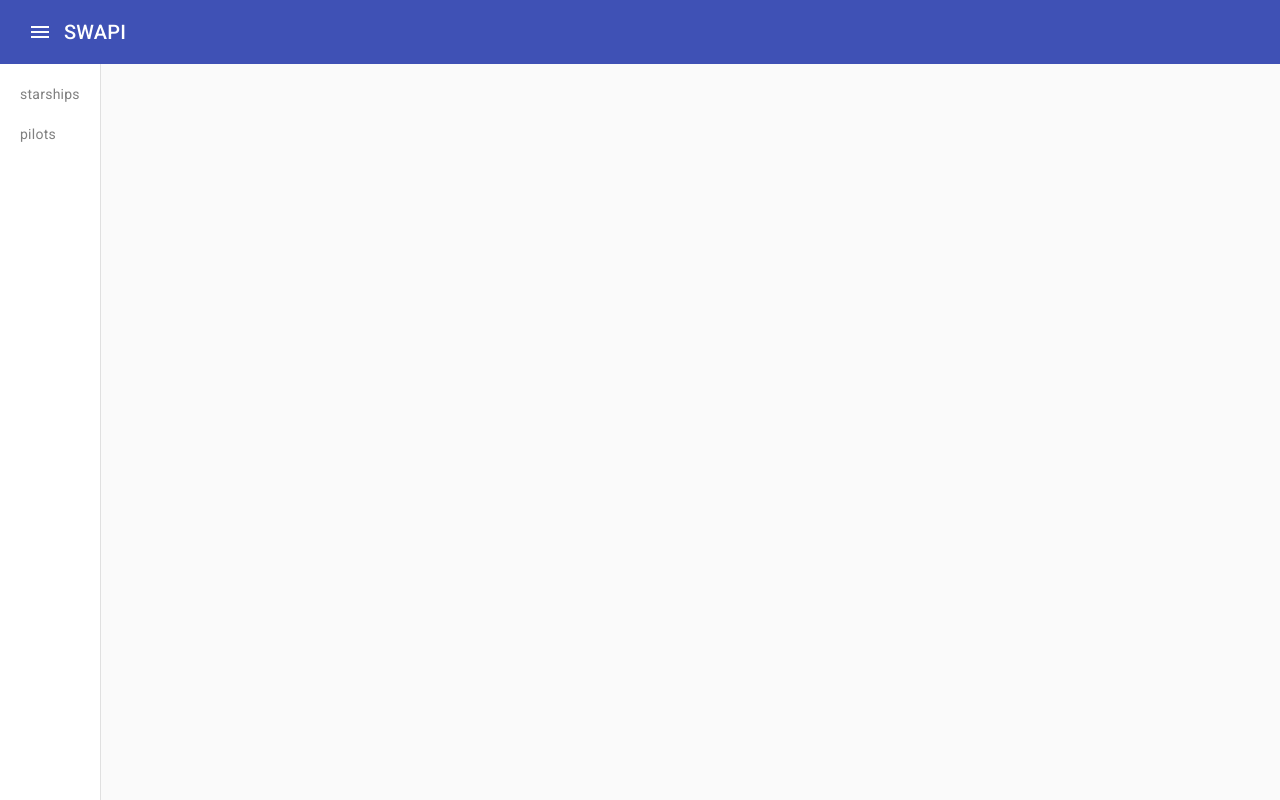
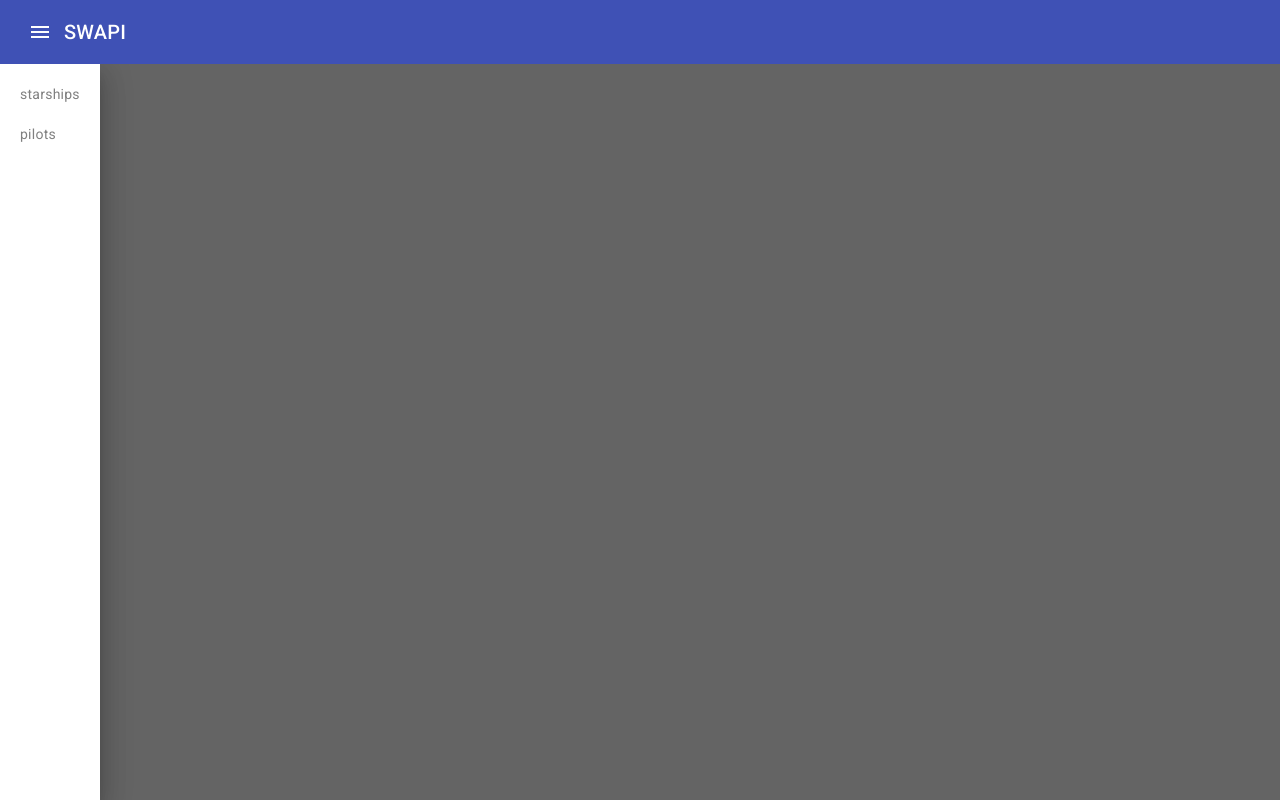
Before and after one commit to edwarmv/swapi, an Angular app: page / in a window 1280 px wide. Both pictures are taken after a click on the button "menu". Built offline with nearby package versions, Linux system fonts and the light colour scheme.

Commit message:
feat: don't wrap text in starship table and make sidebar floating

```diff
--- a/src/app/app.component.html
+++ b/src/app/app.component.html
@@ -3,23 +3,23 @@
     mat-icon-button
     class="example-icon"
     aria-label="Example icon-button with menu icon"
-    (click)="opened = !opened"
+    (click)="drawer.toggle()"
   >
     <mat-icon>menu</mat-icon>
   </button>
   <span>SWAPI</span>
 </mat-toolbar>
-<mat-sidenav-container class="container">
-  <mat-sidenav class="sidenav" #sidenav mode="side" [(opened)]="opened">
+<mat-drawer-container class="container">
+  <mat-drawer #drawer mode="over">
     <a class="sidenav-item" routerLink="starship" routerLinkActive="active"
       >starships</a
     >
     <a class="sidenav-item" routerLink="people" routerLinkActive="active"
       >pilots</a
     >
-  </mat-sidenav>
+  </mat-drawer>
 
-  <mat-sidenav-content>
+  <mat-drawer-content>
     <router-outlet></router-outlet>
-  </mat-sidenav-content>
-</mat-sidenav-container>
+  </mat-drawer-content>
+</mat-drawer-container>
--- a/src/app/starship/starship.component.scss
+++ b/src/app/starship/starship.component.scss
@@ -28,4 +28,16 @@
 .starship-details {
   display: block;
   overflow: scroll;
+
+  th {
+    white-space: nowrap;
+  }
+
+  td {
+    white-space: nowrap;
+  }
 }
+
+th, td {
+  padding: 10px 15px;
+}
```
Also changed, not shown: 1 other file (tests, documents, lock files or other folders).
